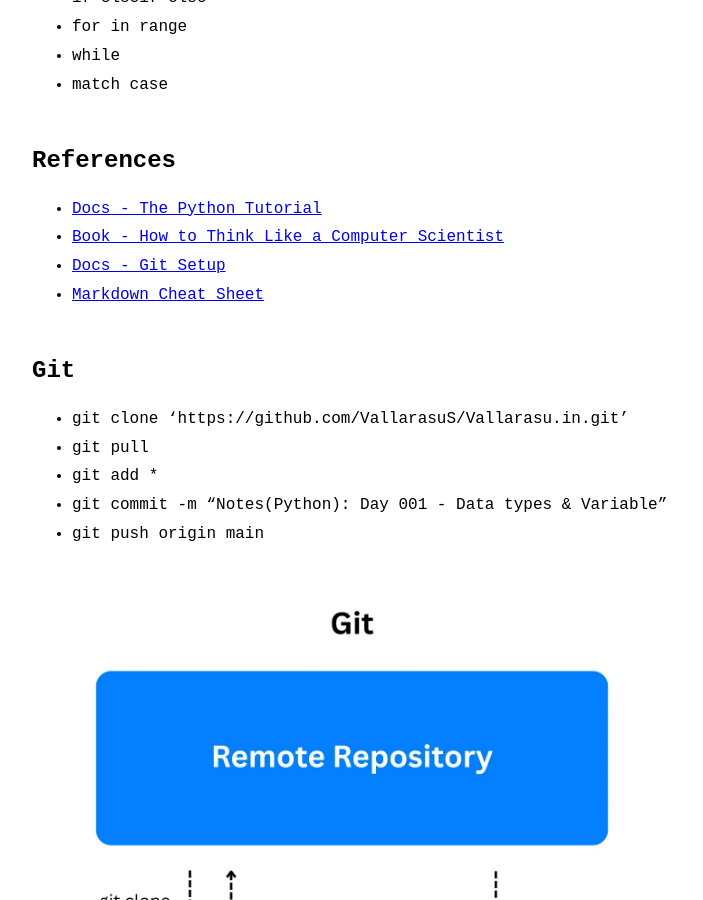
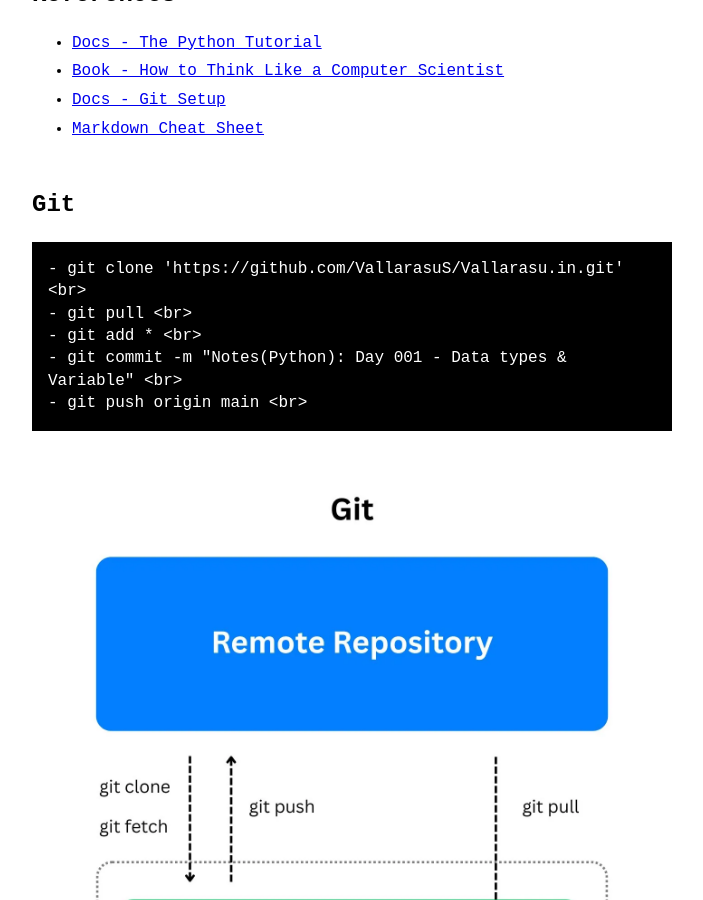
Before and after one commit to VallarasuS/Vallarasu.in, a Jekyll site: the page built from docs/_posts/2025-11-18-python-notes.md, in a window 1280 px wide and 900 px high, scrolled down 3840 px. Shown: the whole window, without its empty margins (288-991 px from the left). Built offline with Jekyll 4.4.1, drawn with Linux system fonts in a browser that asks for light colours.

Commit message:
Update 2025-11-18-python-notes.md

```diff
--- a/docs/_posts/2025-11-18-python-notes.md
+++ b/docs/_posts/2025-11-18-python-notes.md
@@ -61,8 +61,8 @@ category: Python
 
 to display list of keywords in python use the following statement
 
->>> import keyword
->>> keyword.kwlist
+import keyword
+keyword.kwlist
 
 ['False', 'None', 'True', 'and', 'as', 'assert', 'async', 'await', 'break', 'class', 'continue', 'def', 'del', 'elif', 'else', 'except', 'finally', 'for', 'from', 'global', 'if', 'import', 'in', 'is', 'lambda', 'nonlocal', 'not', 'or', 'pass', 'raise', 'return', 'try', 'while', 'with', 'yield']
 
@@ -119,10 +119,14 @@ to display list of keywords in python use the following statement
 
 ## Git
 
-- git clone 'https://github.com/VallarasuS/Vallarasu.in.git'
-- git pull
-- git add *
-- git commit -m "Notes(Python): Day 001 - Data types & Variable"
-- git push origin main
+<code>
+
+    - git clone 'https://github.com/VallarasuS/Vallarasu.in.git' <br>
+    - git pull <br>
+    - git add * <br>
+    - git commit -m "Notes(Python): Day 001 - Data types & Variable" <br>
+    - git push origin main <br>
+
+<code>
 
 ![Git Mental Model](https://raw.githubusercontent.com/VallarasuS/Vallarasu.in/master/docs/_screenshots/git-mental-model.webp)
```
